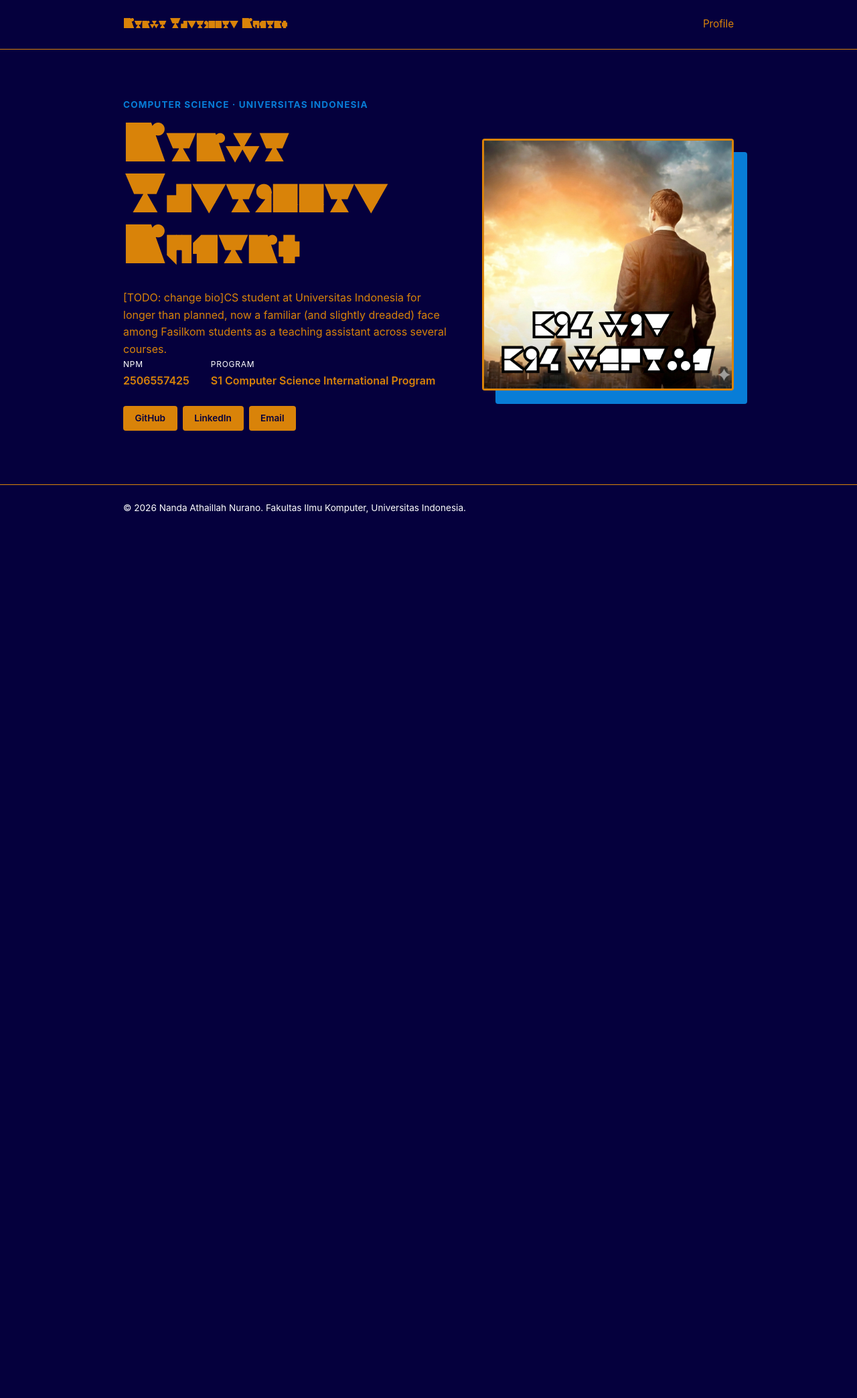
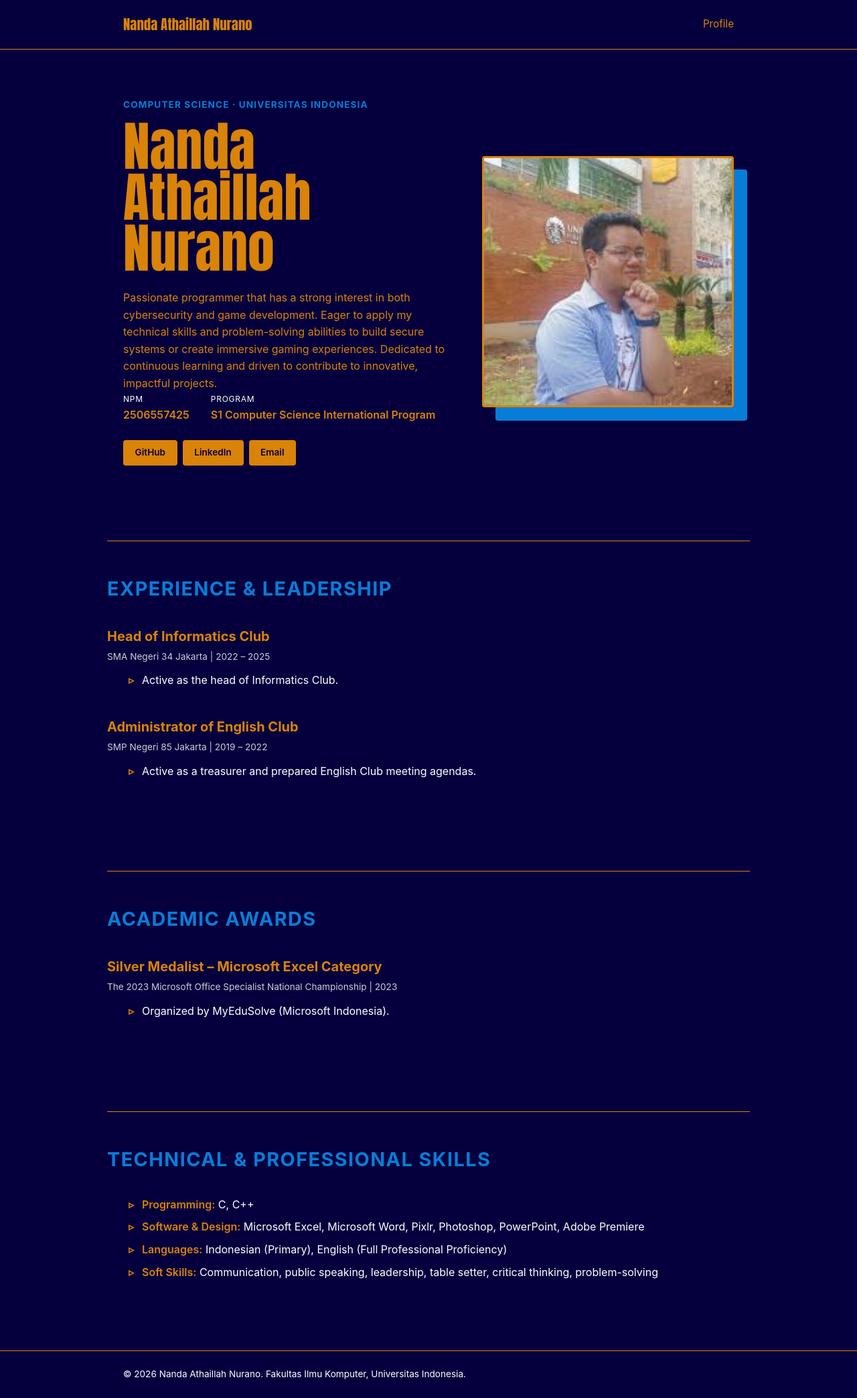
Before and after one commit to nandaathaillah/myportofolio, a Django app: page / in a window 1280 px wide. Shown: the whole page at 67% size. Before the commit the page ends 766 px from the top, so only its background shows below. Run offline with Django 5.2, Linux system fonts and the light colour scheme.

Commit message:
Added more dtetails to portofolio

```diff
--- a/static/css/style.css
+++ b/static/css/style.css
@@ -50,7 +50,7 @@
 
 body {
     /* font-family: -apple-system, "Segoe UI", Roboto, Helvetica, Arial, sans-serif; */
-    font-family: -apple-system, "SarkazFont", Impact, Impact, Impact, Impact;
+    font-family: -apple-system, "Impact", Impact, Impact, Impact;
     color: var(--ink);
     background-color: var(--paper);
     line-height: 1.6;
@@ -58,7 +58,7 @@ body {
 }
 
 h1, .brand {
-    font-family: "SarkazFont", -apple-system, sans-serif;
+    font-family: "Impact", -apple-system, sans-serif;
 }
 
 .container {
@@ -198,4 +198,91 @@ h1, .brand {
     .social-links {
         justify-content: flex-start;
     }
+
 }
+/*  Resume Sections  */
+.resume-section {
+    padding: 3rem 0;
+    border-top: 1px solid var(--line);
+    margin-top: 2rem;
+}
+
+.section-title {
+    color: var(--accent);
+    margin-bottom: 2rem;
+    font-size: 1.8rem;
+    letter-spacing: 0.05em;
+    text-transform: uppercase;
+}
+
+.resume-item {
+    margin-bottom: 2rem;
+}
+
+.resume-item h3 {
+    color: var(--ink);
+    font-size: 1.25rem;
+    margin-bottom: 0.25rem;
+}
+
+.resume-meta {
+    font-size: 0.85rem;
+    color: var(--text-muted);
+    margin-bottom: 0.75rem;
+    opacity: 0.8;
+}
+
+.resume-item ul, .skills-list {
+    list-style: none;
+    color: var(--text-muted);
+}
+
+.resume-item ul li, .skills-list li {
+    position: relative;
+    padding-left: 1.25rem;
+    margin-bottom: 0.5rem;
+}
+
+.resume-item ul li::before, .skills-list li::before {
+    content: "▹";
+    position: absolute;
+    left: 0;
+    color: var(--ink);
+    font-weight: bold;
+}
+
+.skills-list li strong {
+    color: var(--ink);
+    font-weight: 600;
+}
+/* Adds a large break (newline effect) below each main section */
+.resume-section {
+    padding: 3rem 0;
+    border-top: 1px solid var(--line);
+    margin-top: 2rem;
+    margin-bottom: 3rem;
+}
+
+/* Adds a bit more spacing between individual jobs/awards */
+.resume-item {
+    margin-bottom: 2.5rem;
+}
+
+/* Pushes the bullet points to the right (tab effect) */
+.resume-item ul, .skills-list {
+    list-style: none;
+    color: var(--text-muted);
+    margin-left: 2rem;
+}
+
+.sarkaz-theme,
+.sarkaz-theme h1,
+.sarkaz-theme h2,
+.sarkaz-theme h3,
+.sarkaz-theme p,
+.sarkaz-theme a,
+.sarkaz-theme li,
+.sarkaz-theme dt,
+.sarkaz-theme dd {
+    font-family: 'SarkazFont', sans-serif !important;
+}
--- a/templates/index.html
+++ b/templates/index.html
@@ -34,7 +34,7 @@
                     <img class="avatar" src="/static/img/John.jpg" alt="Photo of Nanda Athaillah Nurano">
                 </div>
                 <div class="hero-details">
-                    <p class="hero-bio">[TODO: change bio]CS student at Universitas Indonesia for longer than planned, now a familiar (and slightly dreaded) face among Fasilkom students as a teaching assistant across several courses.</p>
+                    <p class="hero-bio">Passionate programmer that has a strong interest in both cybersecurity and game development. Eager to apply my technical skills and problem-solving abilities to build secure systems or create immersive gaming experiences. Dedicated to continuous learning and driven to contribute to innovative, impactful projects.</p>
                     <dl class="meta-list">
                         <div class="meta-row">
                             <dt>NPM</dt>
@@ -53,6 +53,44 @@
                 </div>
             </div>
         </section>
+            <section class="resume-section container" id="experience">
+                <h2 class="section-title">Experience & Leadership</h2>
+                <div class="resume-item">
+                    <h3>Head of Informatics Club</h3>
+                    <p class="resume-meta">SMA Negeri 34 Jakarta | 2022 &ndash; 2025</p>
+                    <ul>
+                        <li>Active as the head of Informatics Club.</li>
+                    </ul>
+                </div>
+                <div class="resume-item">
+                    <h3>Administrator of English Club</h3>
+                    <p class="resume-meta">SMP Negeri 85 Jakarta | 2019 &ndash; 2022</p>
+                    <ul>
+                        <li>Active as a treasurer and prepared English Club meeting agendas.</li>
+                    </ul>
+                </div>
+            </section>
+
+            <section class="resume-section container" id="awards">
+                <h2 class="section-title">Academic Awards</h2>
+                <div class="resume-item">
+                    <h3>Silver Medalist &ndash; Microsoft Excel Category</h3>
+                    <p class="resume-meta">The 2023 Microsoft Office Specialist National Championship | 2023</p>
+                    <ul>
+                        <li>Organized by MyEduSolve (Microsoft Indonesia).</li>
+                    </ul>
+                </div>
+            </section>
+
+            <section class="resume-section container" id="skills">
+                <h2 class="section-title">Technical & Professional Skills</h2>
+                <ul class="skills-list">
+                    <li><strong>Programming:</strong> C, C++</li>
+                    <li><strong>Software & Design:</strong> Microsoft Excel, Microsoft Word, Pixlr, Photoshop, PowerPoint, Adobe Premiere</li>
+                    <li><strong>Languages:</strong> Indonesian (Primary), English (Full Professional Proficiency)</li>
+                    <li><strong>Soft Skills:</strong> Communication, public speaking, leadership, table setter, critical thinking, problem-solving</li>
+                </ul>
+            </section>
     </main>
 
     <footer class="site-footer">
```
Also changed, not shown: static/img/John.jpg, static/img/dadwa.jpg (added), static/img/image (1).png (added), static/img/image.png (added).
